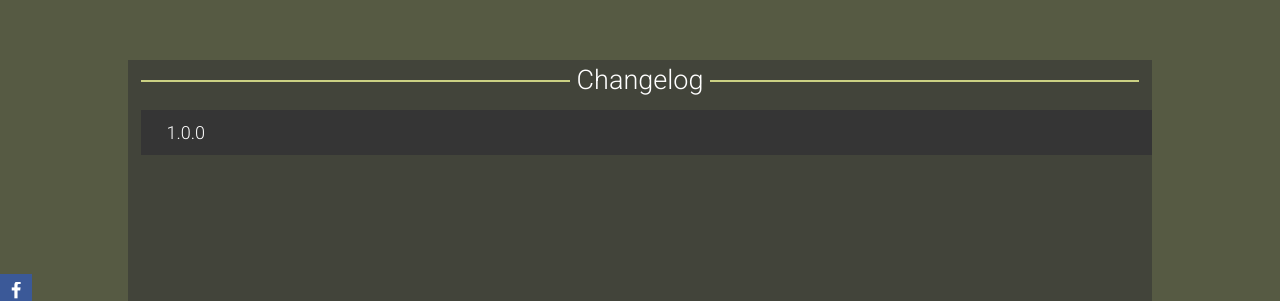
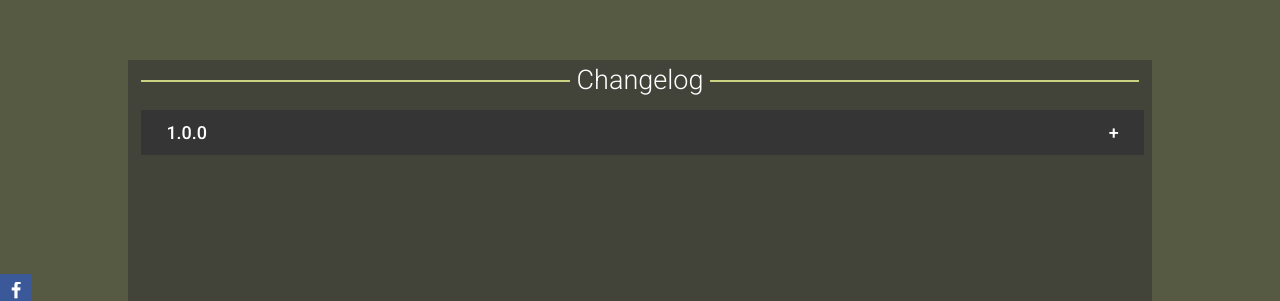
Before and after one commit to Xegion/29th.github.io, a Jekyll site: the page built from changelog.html, in a window 1280 px wide. Shown: the part 120-421 px from the top of the page. Built offline with Jekyll 4.4.1, drawn with Linux system fonts in a browser that asks for light colours.

Commit message:
Add files via upload

```diff
--- a/assets/css/styles.css
+++ b/assets/css/styles.css
@@ -4017,7 +4017,7 @@ q {
 .cl-post {
 	margin-left: 1vw;
 	margin-right: 1vw;
-	width: 98vw;
+	width: 98%;
 	height: 5vh;
 	background-color: #353535;
 	position: relative;
@@ -4029,6 +4029,7 @@ q {
 	left: 2vw;
 	font-size: 2vh;
 	color: white;
+	font-weight: 500;
 }
 
 .cl-subheader-right {
@@ -4037,6 +4038,7 @@ q {
 	right: 2vw;
 	font-size: 2vh;
 	color: white;
+	font-weight: 500;
 }
 
 /*
```
